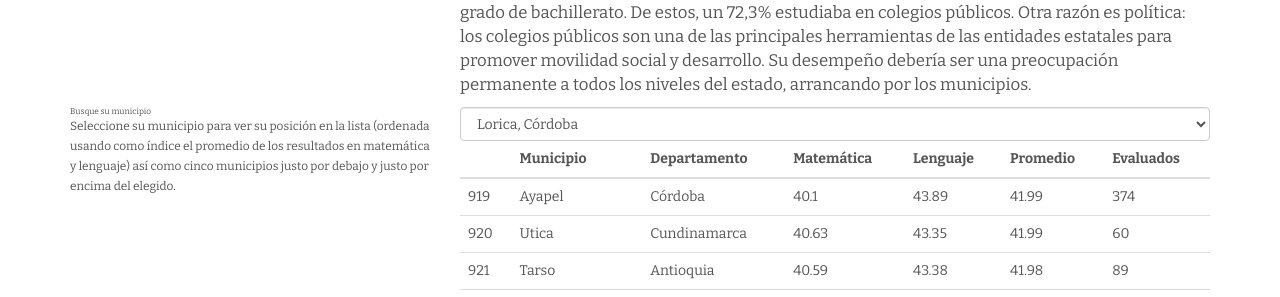
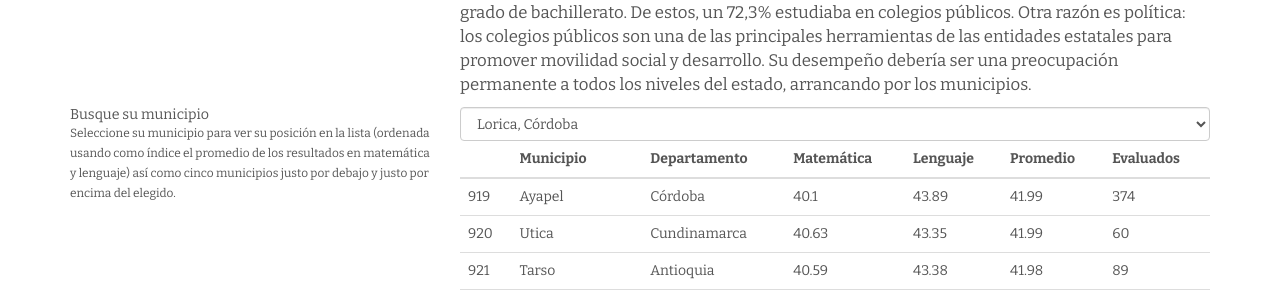
Before and after one commit to finiterank/saber_notebooks, a Jekyll site: the page built from index.md, in a window 1280 px wide. Shown: the part 1132-1429 px from the top of the page. Built offline with Jekyll 4.4.1, drawn with Linux system fonts in a browser that asks for light colours; nearby versions of some CDN libraries; Markdown is read by kramdown in place of the engine named in the settings.

Commit message:
Captions

```diff
--- a/css/style.css
+++ b/css/style.css
@@ -8,7 +8,7 @@ a:visited {color: #d45500;}
 
 #titulo-reporte{padding:0;}
 .texto p {font-size:1.2em;}
-.caption h2{margin:0; font-size:.7em;}
+.caption h2{margin:0; font-size:1.2em;}
 header {display:block;
 	margin:0 0 20px 0;
 	padding:0;
```
